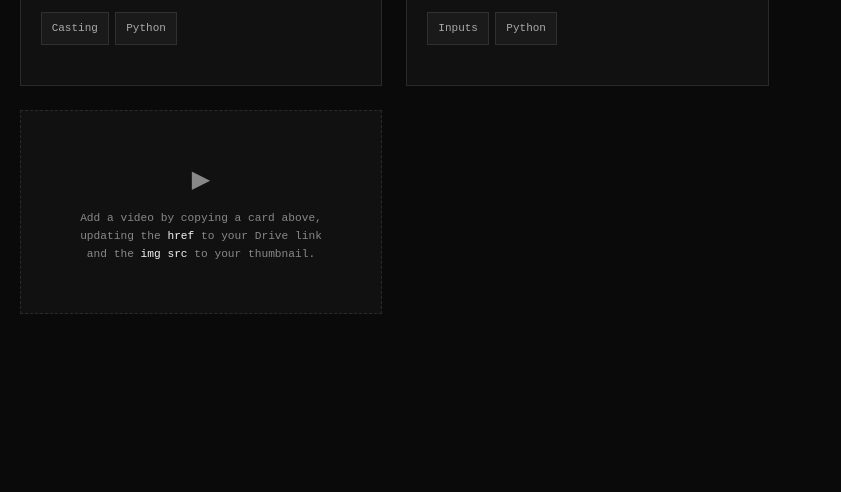
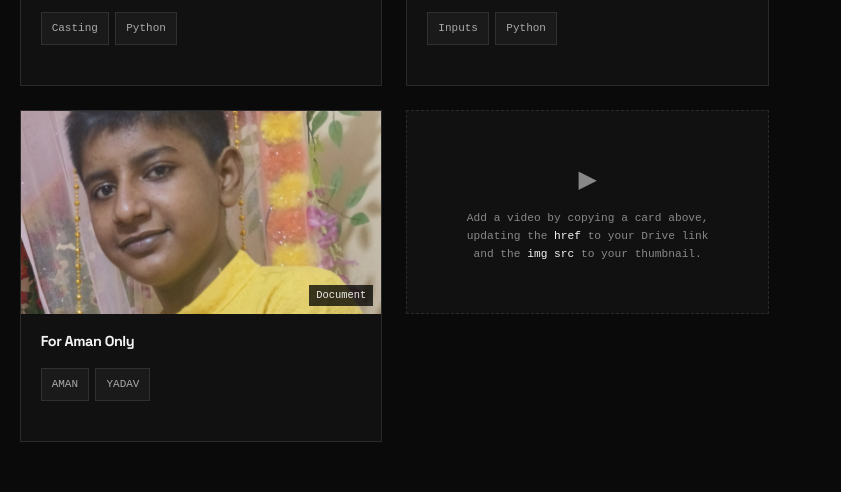
Before and after one commit to aditya-76430/portfolio, a plain HTML site: page learner-python-for-ml.html in a window 1280 px wide. Shown: the part 1739-2231 px from the top of the page, 439-1280 px from the left. Drawn offline with Linux system fonts and the light colour scheme.

Commit message:
Added aman document and image

```diff
--- a/learner-python-for-ml.html
+++ b/learner-python-for-ml.html
@@ -264,6 +264,22 @@
         </div>
       </a>
 
+      <a href="https://drive.google.com/file/d/1AVqSY5B1kWTVcQL6hiADx1GgByuDDsl1/view?usp=drive_link"noopener noreferrer" class="video-card fade-up">
+        <div class="video-thumb">
+          <img src="assests\IMG_20250827_135527.jpg" alt="Matplotlib & Seaborn" loading="lazy" width="640" height="360" />
+          <div class="play-overlay">
+            <div class="play-btn" style="background:#b8ff57;">▶</div>
+          </div>
+          <div class="duration-badge">Document</div>
+        </div>
+        <div class="video-body">
+          <h3>For Aman Only</h3>
+          <div class="project-tags">
+            <span class="tag">AMAN</span><span class="tag">YADAV</span>
+          </div>
+        </div>
+      </a>
+
       <!-- Add video placeholder -->
       <div class="video-add fade-up">
         <span style="font-size:1.5rem;color:var(--muted-fg);">▶</span>
```
Also changed, not shown: learner-nlp.html (+2 -0 lines).
